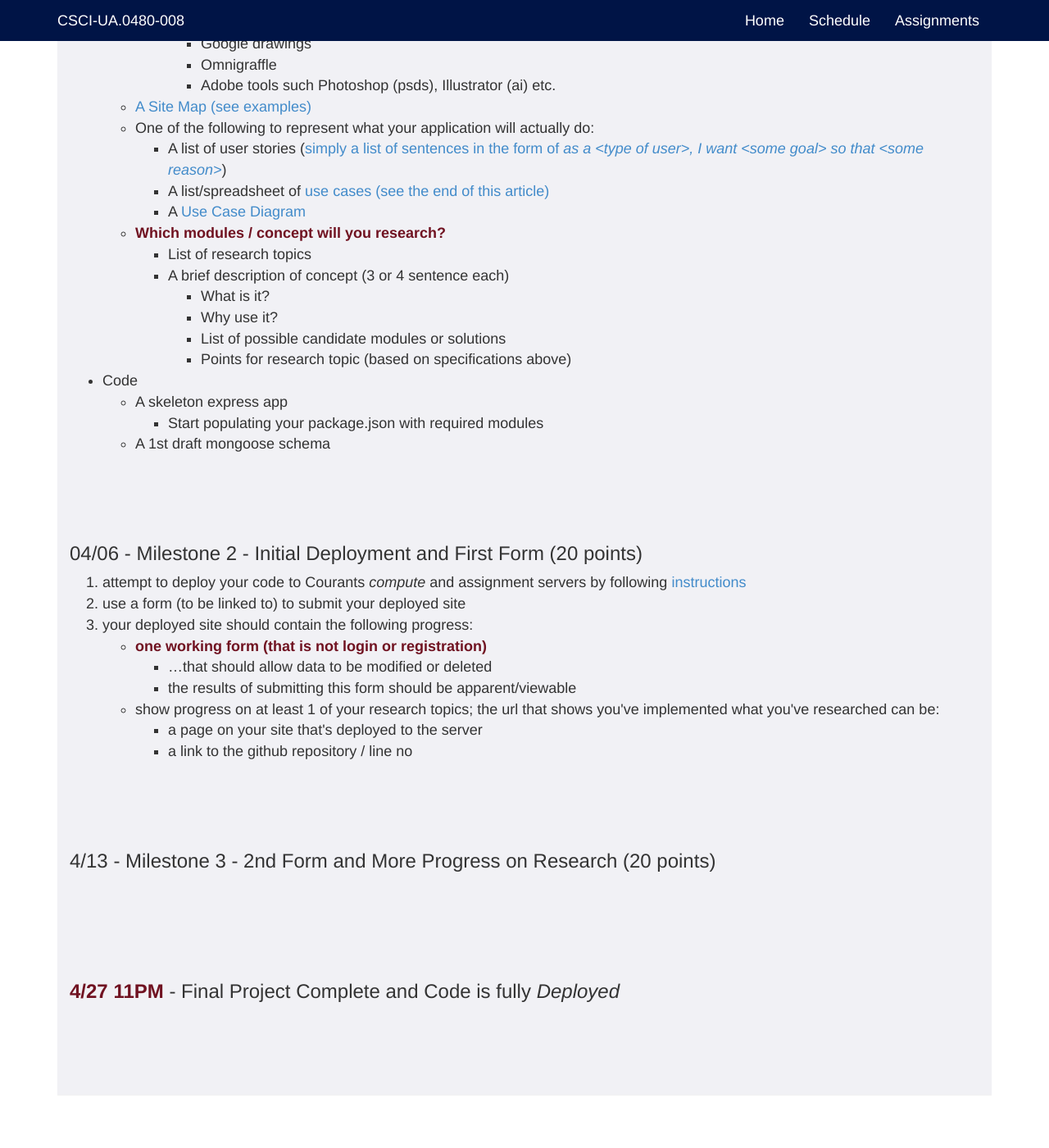
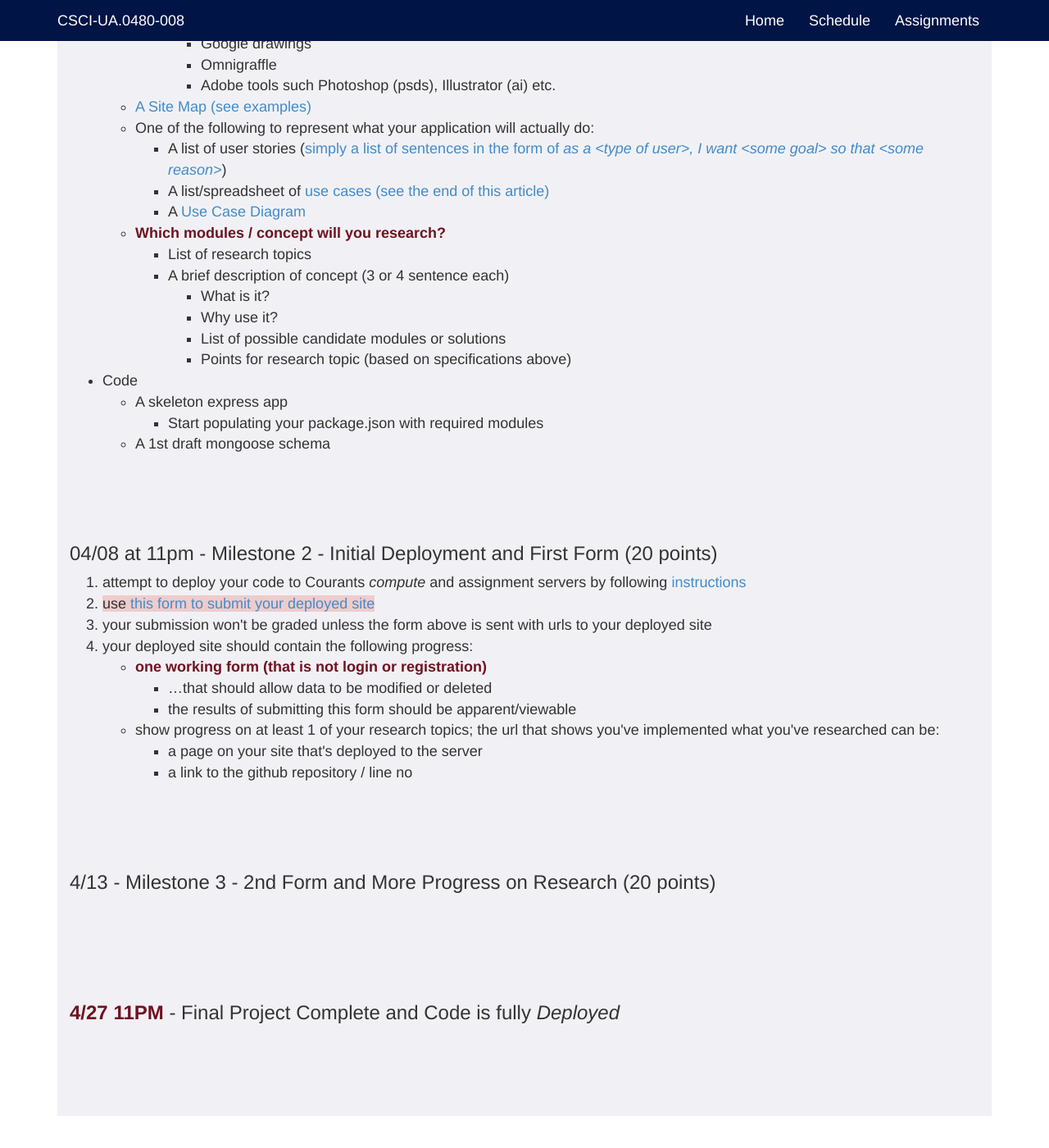
Before and after one commit to foureyes/csci-ua.0480-spring2017-008, a Jekyll site: the page built from final-project.markdown, in a window 1280 px wide and 1400 px high, scrolled down 3391 px. Shown: the whole window at 82% size. Built offline with Jekyll 4.4.1, drawn with Linux system fonts in a browser that asks for light colours; before the commit the page ends 4766 px from its top, so only the background shows below that.

Commit message:
add final project form

```diff
--- a/final-project.markdown
+++ b/final-project.markdown
@@ -4,6 +4,11 @@ title: Final Project
 nav-state: "Final Project"
 ---
 <style>
+
+.warning {
+    background-color: #eecccc;
+}
+
 pre {
 	display: inline-block;
 	padding: 9.5px;
@@ -187,10 +192,11 @@ Choose at least __8 points__ worth of these following topics (research and imple
 <br>
 <br>
 
-### 04/06 - Milestone 2 - Initial Deployment and First Form (20 points)
+### 04/08 at 11pm - Milestone 2 - Initial Deployment and First Form (20 points)
 
 1. attempt to deploy your code to Courants _compute_ and assignment servers by following [instructions](homework/deploy.html)
-2. use a form (to be linked to) to submit your deployed site
+2. <span class="warning">use [this form to submit your deployed site](https://docs.google.com/a/nyu.edu/forms/d/e/1FAIpQLSe2TvDeXusZAqmG8644BKK8ItTvOOx-ByTE-6dmM_bleHhJCA/viewform)</span>
+3. your submission won't be graded unless the form above is sent with urls to your deployed site
 3. your deployed site should contain the following progress:
     * __one working form (that is not login or registration)__
         * ...that should allow data to be modified or deleted
@@ -268,7 +274,7 @@ OLD
 
 {% comment %}
 1. attempt to deploy your code to i6 by following [these instructions](homework/deploy.html)
-2. use [this form to send me the urls]() of:
+2. <span class="warning">use [this form to send me the urls](https://docs.google.com/a/nyu.edu/forms/d/e/1FAIpQLSe2TvDeXusZAqmG8644BKK8ItTvOOx-ByTE-6dmM_bleHhJCA/viewform)</span> of:
     * two working forms in your __deployed__ application
         * they should allow data to be modified or deleted
         * the results of these forms should be apparent/viewable
```
Also changed, not shown: assignments.markdown (+9 -4 lines), homework/deploy.markdown (+8 -0 lines).
